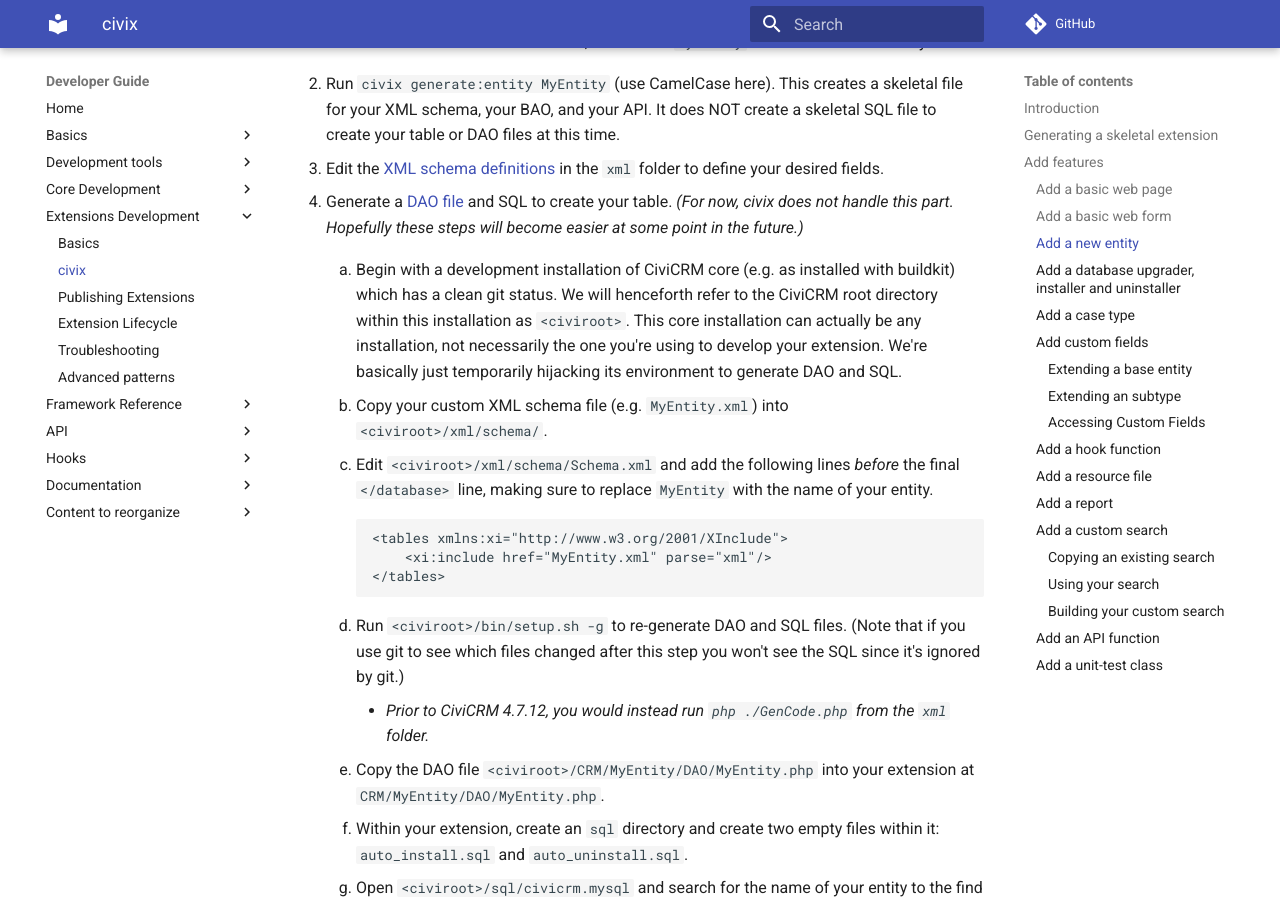
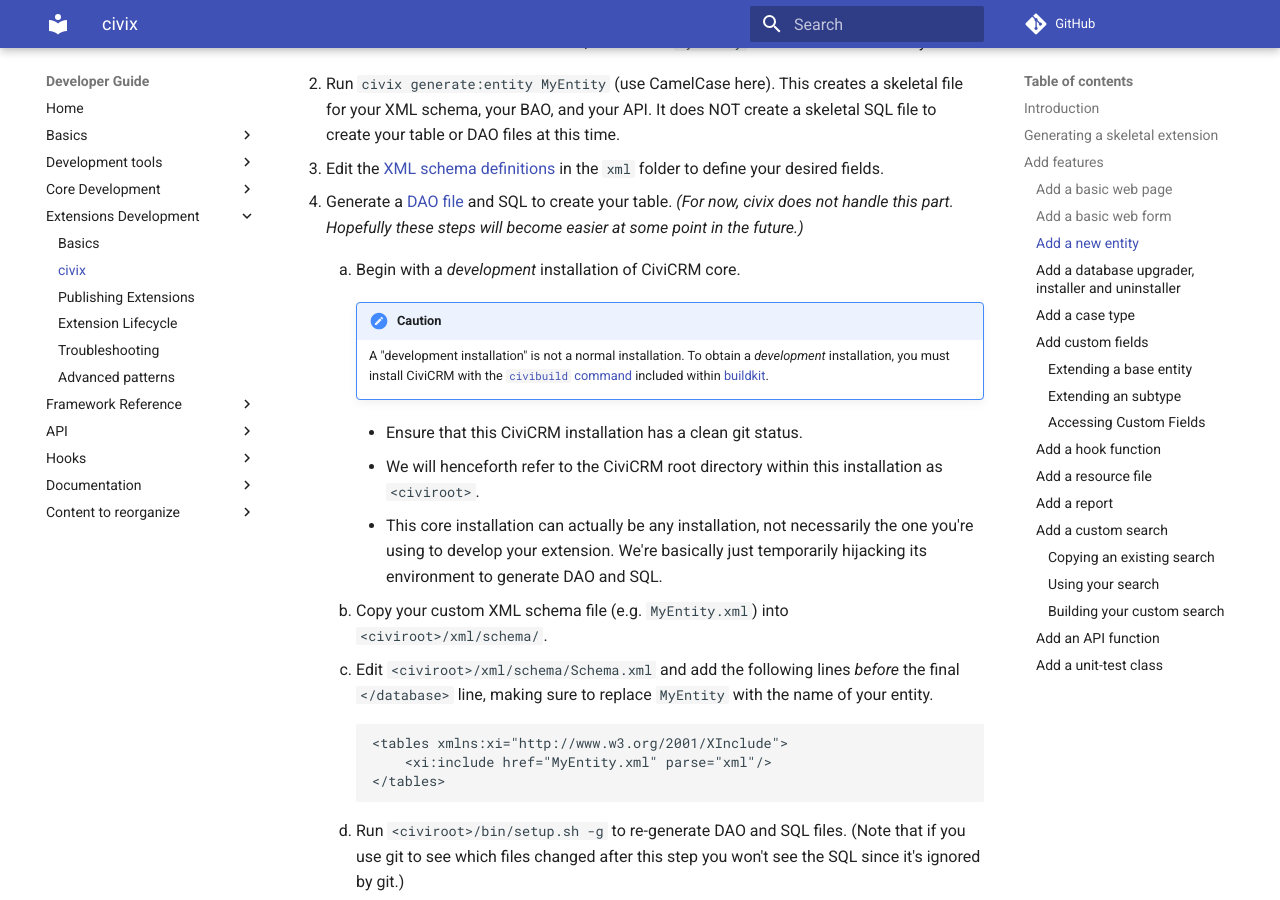
Before and after one commit to civicrm/civicrm-dev-docs, an MkDocs documentation site: the page built from docs/extensions/civix.md, in a window 1280 px wide and 900 px high, scrolled down 3884 px. Built offline with MkDocs 1.6.1 and Material for MkDocs 9.7.7, drawn with Linux system fonts in a browser that asks for light colours; comment, search, counter and statistics services are not loaded; old or Windows-style settings are respelled for this version of MkDocs.

Commit message:
civix entity - clarify civibuild needs
Two recent SE questions have made me think that readers are missing this
key set of installing CiviCRM with civibuild (instead of with the normal
installation steps). I've added clarification here which I hope will
prevent future users from stumbling on this step.

ref:

https://civicrm.stackexchange.com/questions/19294/how-to-create-entity-in-civicrm
https://civicrm.stackexchange.com/questions/19194/unable-to-locate-folder-xml-under-the-civicrm-root-directory

```diff
--- a/docs/extensions/civix.md
+++ b/docs/extensions/civix.md
@@ -195,7 +195,14 @@
 
 1. Generate a [DAO file](/core/architecture.md#dao) and SQL to create your table. *(For now, civix does not handle this part. Hopefully these steps will become easier at some point in the future.)*
 
-    1. Begin with a development installation of CiviCRM core (e.g. as installed with buildkit) which has a clean git status. We will henceforth refer to the CiviCRM root directory within this installation as `<civiroot>`. This core installation can actually be any installation, not necessarily the one you're using to develop your extension. We're basically just temporarily hijacking its environment to generate DAO and SQL.
+    1. Begin with a *development* installation of CiviCRM core.
+
+        !!! caution
+            A "development installation" is not a normal installation. To obtain a *development* installation, you must install CiviCRM with the [`civibuild` command](/tools/civibuild.md) included within [buildkit](/tools/buildkit.md).
+
+        * Ensure that this CiviCRM installation has a clean git status.
+        * We will henceforth refer to the CiviCRM root directory within this installation as `<civiroot>`.
+        * This core installation can actually be any installation, not necessarily the one you're using to develop your extension. We're basically just temporarily hijacking its environment to generate DAO and SQL.
 
     1. Copy your custom XML schema file (e.g. `MyEntity.xml`) into `<civiroot>/xml/schema/`.
 
```
